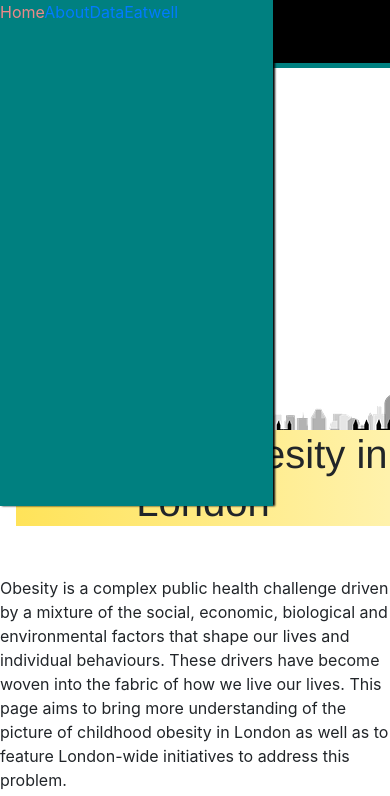
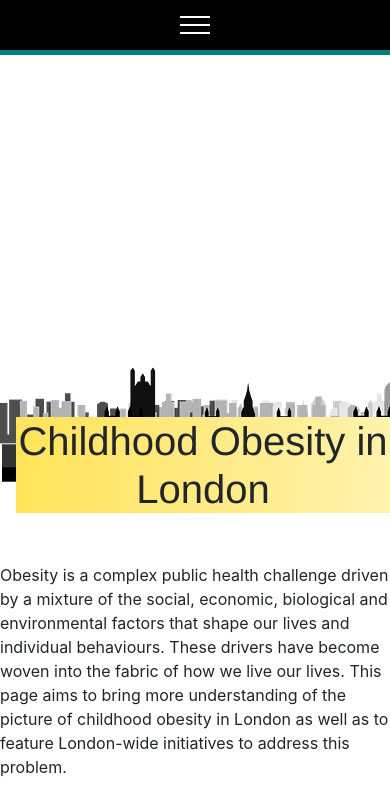
Before and after one commit to jenniferanndcb/lco_frontend, a React (Create React App) app: page / in a window 390 px wide. Shown: the top 796 px of the page. Built offline with nearby package versions, Linux system fonts and the light colour scheme.

Commit message:
transform property and transition to drawer

```diff
--- a/src/App.js
+++ b/src/App.js
@@ -12,7 +12,6 @@ function App() {
     <Router>
       <div className="App">
         <Navbar />
-
         <Masthead />
         <Route exact path="/" component={Title} />
         <Route exact path="/data" component={ChartsContainer} />
--- a/src/components/Navbar/Navbar.css
+++ b/src/components/Navbar/Navbar.css
@@ -3,7 +3,7 @@
   display: flex;
   justify-content: space-around;
   align-items: center;
-  min-height: 8vh;
+  min-height: 55px;
   background-color: black;
   border-bottom: 5px solid teal;
 }
@@ -45,6 +45,41 @@
   transition: all ease 0.5s;
 }
 
+.drawer_container {
+  height: 60%;
+  display: flex;
+  flex-direction: column;
+  align-items: center;
+  background: teal;
+  box-shadow: 0 1px 0 1px black;
+  position: fixed;
+  top: 55px;
+  width: 100%;
+  max-width: 400px;
+  z-index: 200;
+  transform: translateY(-150%);
+  transition: transform 0.3s ease-out;
+}
+
+.drawer_container.drwr-open {
+  transform: translateY(0);
+}
+
+.drwr-link {
+  font-size: 15px;
+  letter-spacing: 2px;
+  text-transform: uppercase;
+  color: white;
+  cursor: pointer;
+  padding: 2em;
+}
+
+.drwr-link:hover {
+  color: rgb(235, 137, 137);
+  text-decoration: none;
+  transform: translateY(-2px);
+}
+
 .open:nth-child(1) {
   transform: rotate(45deg) translateY(12px);
 }
@@ -75,12 +110,17 @@
   .nav-link {
     width: 60%;
   }
+
+  .drawer_container{
+    transform: translateY(-150%);
+  }
 }
 
 @media screen and (max-width: 768px) {
   body {
     overflow-x: hidden;
   }
+
   .nav-link {
     position: absolute;
     right: 0px;
@@ -90,7 +130,7 @@
     display: flex;
     flex-direction: column;
     align-items: center;
-    width: 50%;
+    width: 100%;
     cursor: pointer;
     transform: translateX(100%);
   }
@@ -103,15 +143,5 @@
     display: block;
   }
 
-  .drawer_container {
-    height: 60%;
-    background: teal;
-    box-shadow: 2px 0 2px black;
-    position: fixed;
-    top: 0;
-    left: 0;
-    width: 70%;
-    max-width: 400px;
-    z-index: 200;
-  }
+
 }
--- a/src/components/Navbar/drawer.js
+++ b/src/components/Navbar/drawer.js
@@ -4,7 +4,7 @@ import './Navbar.css'
 
 const Drawer = (props) => {
   return (
-    <div className="drawer_container">
+    <div className={'drawer_container drwr-' + props.status}>
       <NavLink to="/" exact className="drwr-link" activeClassName="selected">
         Home
       </NavLink>
```
